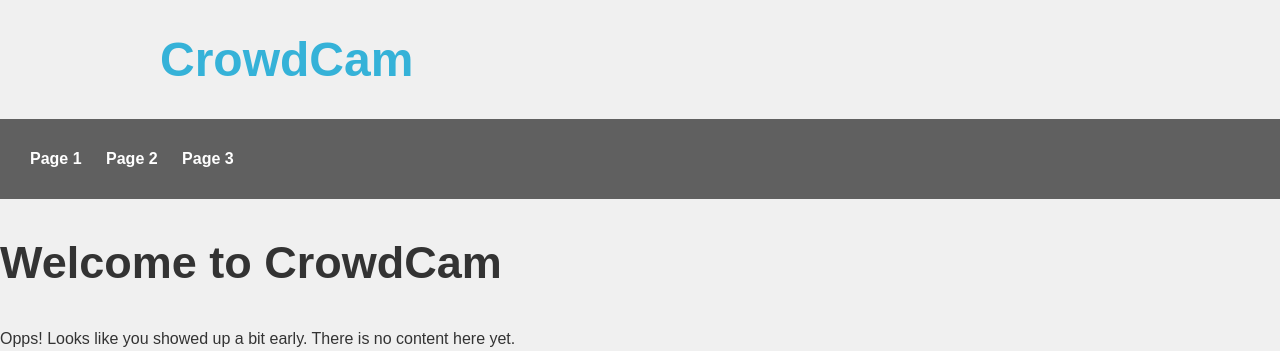
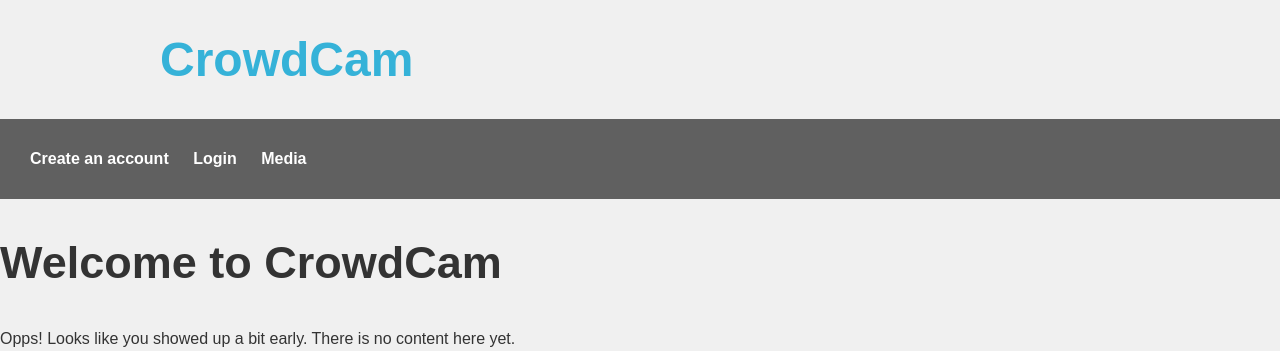
Before and after one commit to crowdcam/crowdcam, a Django app: page / in a window 1280 px wide. Shown: the top 351 px of the page. Run offline with Django 5.2, Linux system fonts and the light colour scheme.

Commit message:
Added conditional menus for login status

```diff
--- a/crowd_app/templates/crowd_app/main_page_template.html
+++ b/crowd_app/templates/crowd_app/main_page_template.html
@@ -19,9 +19,19 @@
 
     <nav>
         <ul style="list-style: none;">
-            <li><a href="#">Page 1</a></li>
-            <li><a href="#">Page 2</a></li>
-            <li><a href="#">Page 3</a></li>
+            {% if not user.is_authenticated %}
+
+                <li><a href="{% url 'users:create_user' %}">Create an account</a></li>
+                <li><a href="{% url 'users:login' %}">Login</a></li>
+
+            {% else %}
+
+                <li><a href="{% url 'users:logout' %}">Logout</a></li>
+                <li><a href="{% url 'crowd_app:upload' %}">Upload</a></li>
+
+            {% endif %}
+
+            <li><a href="{% url 'crowd_app:media_index' %}">Media</a></li>
         </ul>
     </nav>
 
```
